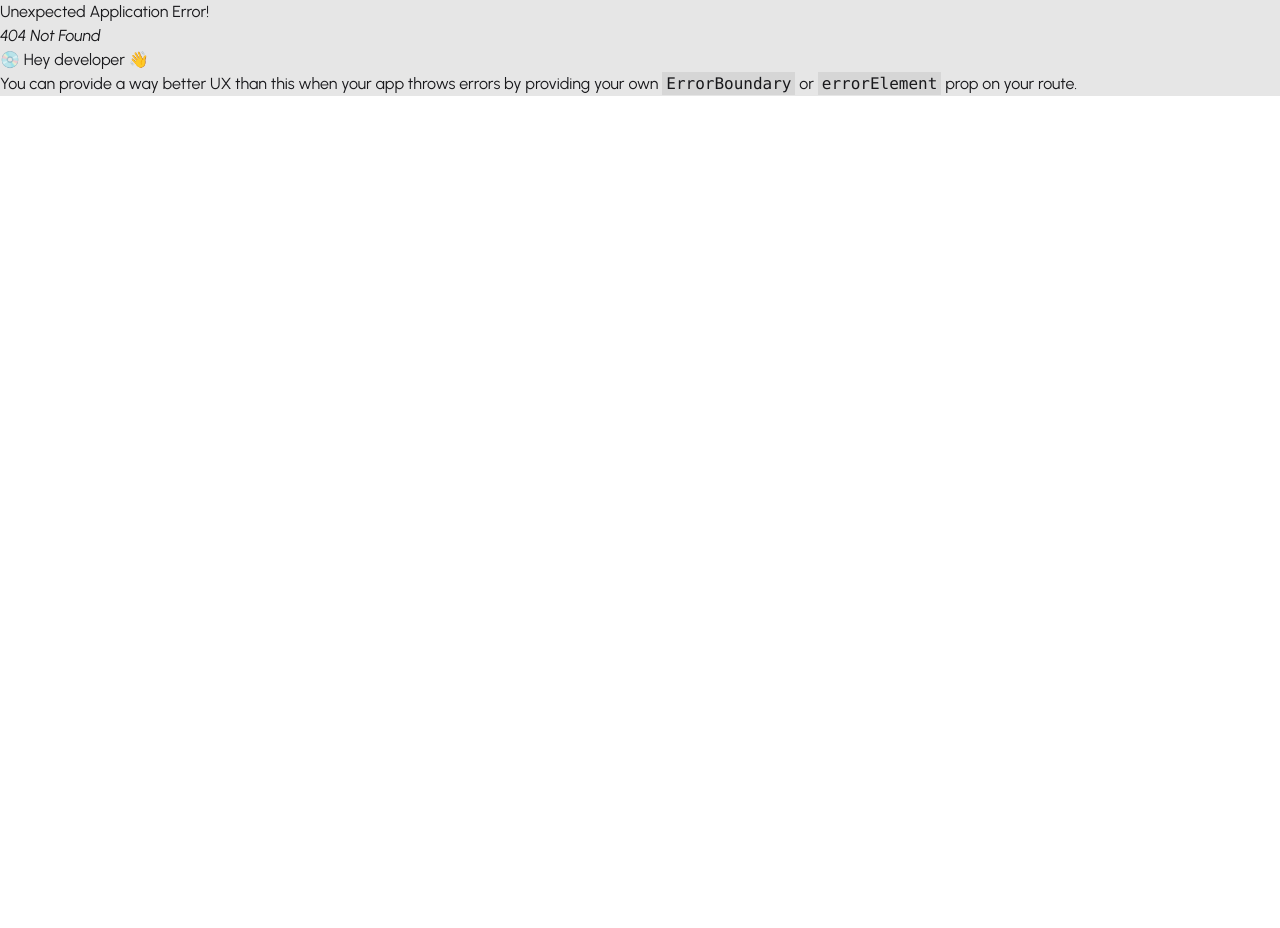
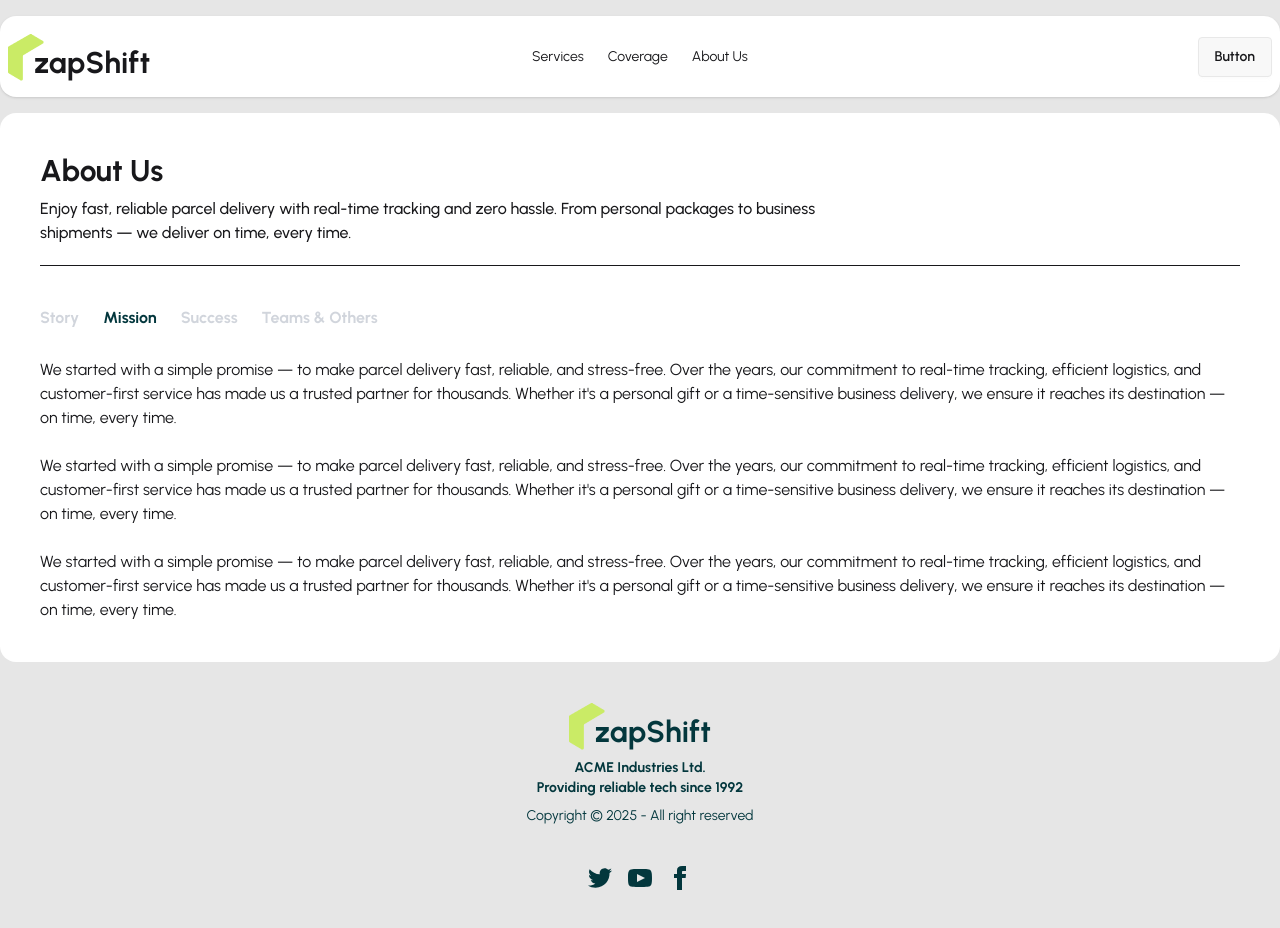
Before and after one commit to aktar86/zapshift-client, a React (Vite) app: page /about_us/mission in a window 1280 px wide. Before the commit this address had no page. Before the commit the page ends 800 px from the top, so only its background shows below. Built offline with nearby package versions, Linux system fonts and the light colour scheme.

Commit message:
about us

```diff
--- /dev/null
+++ b/src/Pages/AboutUs/AboutChild/Mission.jsx
@@ -0,0 +1,36 @@
+import React from "react";
+
+const Mission = () => {
+  return (
+    <div>
+      <p>
+        We started with a simple promise — to make parcel delivery fast,
+        reliable, and stress-free. Over the years, our commitment to real-time
+        tracking, efficient logistics, and customer-first service has made us a
+        trusted partner for thousands. Whether it's a personal gift or a
+        time-sensitive business delivery, we ensure it reaches its destination —
+        on time, every time.
+      </p>
+      <br />
+      <p>
+        We started with a simple promise — to make parcel delivery fast,
+        reliable, and stress-free. Over the years, our commitment to real-time
+        tracking, efficient logistics, and customer-first service has made us a
+        trusted partner for thousands. Whether it's a personal gift or a
+        time-sensitive business delivery, we ensure it reaches its destination —
+        on time, every time.
+      </p>
+      <br />
+      <p>
+        We started with a simple promise — to make parcel delivery fast,
+        reliable, and stress-free. Over the years, our commitment to real-time
+        tracking, efficient logistics, and customer-first service has made us a
+        trusted partner for thousands. Whether it's a personal gift or a
+        time-sensitive business delivery, we ensure it reaches its destination —
+        on time, every time.
+      </p>
+    </div>
+  );
+};
+
+export default Mission;
--- /dev/null
+++ b/src/Pages/AboutUs/AboutChild/Story.jsx
@@ -0,0 +1,27 @@
+import React from "react";
+
+const Story = () => {
+  return (
+    <div>
+      <p>
+        We started with a simple promise — to make parcel delivery fast,
+        reliable, and stress-free. Over the years, our commitment to real-time
+        tracking, efficient logistics, and customer-first service has made us a
+        trusted partner for thousands. Whether it's a personal gift or a
+        time-sensitive business delivery, we ensure it reaches its destination —
+        on time, every time.
+      </p>
+      <br />
+      <p>
+        We started with a simple promise — to make parcel delivery fast,
+        reliable, and stress-free. Over the years, our commitment to real-time
+        tracking, efficient logistics, and customer-first service has made us a
+        trusted partner for thousands. Whether it's a personal gift or a
+        time-sensitive business delivery, we ensure it reaches its destination —
+        on time, every time.
+      </p>
+    </div>
+  );
+};
+
+export default Story;
--- /dev/null
+++ b/src/Pages/AboutUs/AboutChild/Success.jsx
@@ -0,0 +1,34 @@
+import React from "react";
+
+const Success = () => {
+  return (
+    <div>
+      <p>
+        We started with a simple promise — to make parcel delivery fast,
+        reliable, and stress-free. Over the years, our commitment to real-time
+        tracking, efficient logistics, and customer-first service has made us a
+        trusted partner for thousands. Whether it's a personal gift or a
+        time-sensitive business delivery, we ensure it reaches its destination —
+        on time, every time.
+      </p>
+      <p>
+        We started with a simple promise — to make parcel delivery fast,
+        reliable, and stress-free. Over the years, our commitment to real-time
+        tracking, efficient logistics, and customer-first service has made us a
+        trusted partner for thousands. Whether it's a personal gift or a
+        time-sensitive business delivery, we ensure it reaches its destination —
+        on time, every time.
+      </p>
+      <p>
+        We started with a simple promise — to make parcel delivery fast,
+        reliable, and stress-free. Over the years, our commitment to real-time
+        tracking, efficient logistics, and customer-first service has made us a
+        trusted partner for thousands. Whether it's a personal gift or a
+        time-sensitive business delivery, we ensure it reaches its destination —
+        on time, every time.
+      </p>
+    </div>
+  );
+};
+
+export default Success;
--- /dev/null
+++ b/src/Pages/AboutUs/AboutChild/Teams_others.jsx
@@ -0,0 +1,34 @@
+import React from "react";
+
+const Teams_others = () => {
+  return (
+    <div>
+      <p>
+        We started with a simple promise — to make parcel delivery fast,
+        reliable, and stress-free. Over the years, our commitment to real-time
+        tracking, efficient logistics, and customer-first service has made us a
+        trusted partner for thousands. Whether it's a personal gift or a
+        time-sensitive business delivery, we ensure it reaches its destination —
+        on time, every time.
+      </p>
+      <p>
+        We started with a simple promise — to make parcel delivery fast,
+        reliable, and stress-free. Over the years, our commitment to real-time
+        tracking, efficient logistics, and customer-first service has made us a
+        trusted partner for thousands. Whether it's a personal gift or a
+        time-sensitive business delivery, we ensure it reaches its destination —
+        on time, every time.
+      </p>
+      <p>
+        We started with a simple promise — to make parcel delivery fast,
+        reliable, and stress-free. Over the years, our commitment to real-time
+        tracking, efficient logistics, and customer-first service has made us a
+        trusted partner for thousands. Whether it's a personal gift or a
+        time-sensitive business delivery, we ensure it reaches its destination —
+        on time, every time.
+      </p>
+    </div>
+  );
+};
+
+export default Teams_others;
--- /dev/null
+++ b/src/Pages/AboutUs/AboutUs.css
@@ -0,0 +1,4 @@
+/* nav li a.active {
+  text-decoration: underline;
+  padding: 0 10px;
+} */
--- a/src/Pages/AboutUs/AboutUs.jsx
+++ b/src/Pages/AboutUs/AboutUs.jsx
@@ -1,7 +1,89 @@
+import { Outdent } from "lucide-react";
 import React from "react";
+import { NavLink, Outlet } from "react-router";
+import "./AboutUs.css";
 
 const AboutUs = () => {
-  return <div></div>;
+  return (
+    <div className="bg-white p-10 rounded-2xl">
+      <h1 className="font-bold text-3xl mb-2">About Us</h1>
+      <p className="w-8/12 font-medium">
+        Enjoy fast, reliable parcel delivery with real-time tracking and zero
+        hassle. From personal packages to business shipments — we deliver on
+        time, every time.
+      </p>
+      <hr className="mt-5" />
+      <div>
+        {/* navbar */}
+        <div className="mt-10">
+          <nav>
+            <ul className="flex   pb-2">
+              <li>
+                <NavLink
+                  to="/about_us/story"
+                  className={({ isActive }) =>
+                    `pr-6 py-1 font-bold transition-colors ${
+                      isActive
+                        ? "text-secondary "
+                        : "text-gray-300  hover:text-primary"
+                    }`
+                  }
+                >
+                  Story
+                </NavLink>
+              </li>
+              <li>
+                <NavLink
+                  to="/about_us/mission"
+                  className={({ isActive }) =>
+                    `pr-6  py-1 font-bold transition-colors ${
+                      isActive
+                        ? "text-secondary"
+                        : "text-gray-300  hover:text-primary"
+                    }`
+                  }
+                >
+                  Mission
+                </NavLink>
+              </li>
+              <li>
+                <NavLink
+                  to="/about_us/success"
+                  className={({ isActive }) =>
+                    `pr-6 py-1 font-bold transition-colors ${
+                      isActive
+                        ? "text-secondary "
+                        : " text-gray-300 hover:text-primary"
+                    }`
+                  }
+                >
+                  Success
+                </NavLink>
+              </li>
+              <li>
+                <NavLink
+                  to="/about_us/teams_and_others"
+                  className={({ isActive }) =>
+                    `pr-6  py-1 font-bold transition-colors ${
+                      isActive
+                        ? "text-secondary"
+                        : "text-gray-300 hover:text-primary"
+                    }`
+                  }
+                >
+                  Teams & Others
+                </NavLink>
+              </li>
+            </ul>
+          </nav>
+        </div>
+
+        <div className="mt-5 ">
+          <Outlet></Outlet>
+        </div>
+      </div>
+    </div>
+  );
 };
 
 export default AboutUs;
--- a/src/Pages/Shared/NavBar/NavBar.jsx
+++ b/src/Pages/Shared/NavBar/NavBar.jsx
@@ -8,11 +8,12 @@ const NavBar = () => {
       <li>
         <NavLink>Services</NavLink>
       </li>
+
       <li>
-        <NavLink>About us</NavLink>
+        <NavLink to="/coverage">Coverage</NavLink>
       </li>
       <li>
-        <NavLink to="/coverage">Coverage</NavLink>
+        <NavLink to="/about_us">About Us</NavLink>
       </li>
     </>
   );
--- a/src/Routes/router.jsx
+++ b/src/Routes/router.jsx
@@ -2,6 +2,11 @@ import { createBrowserRouter } from "react-router";
 import Root from "../Layout/Root";
 import Home from "../Pages/Home/Home/Home";
 import Coverage from "../Pages/Coverage/Coverage";
+import AboutUs from "../Pages/AboutUs/AboutUs";
+import Story from "../Pages/AboutUs/AboutChild/Story";
+import Mission from "../Pages/AboutUs/AboutChild/Mission";
+import Success from "../Pages/AboutUs/AboutChild/Success";
+import Teams_others from "../Pages/AboutUs/AboutChild/Teams_others";
 
 const router = createBrowserRouter([
   {
@@ -17,6 +22,28 @@ const router = createBrowserRouter([
         Component: Coverage,
         loader: () => fetch("/servicesCenter.json").then((res) => res.json()),
       },
+      {
+        path: "about_us",
+        Component: AboutUs,
+        children: [
+          {
+            path: "/about_us/story",
+            Component: Story,
+          },
+          {
+            path: "/about_us/mission",
+            Component: Mission,
+          },
+          {
+            path: "/about_us/success",
+            Component: Success,
+          },
+          {
+            path: "/about_us/teams_and_others",
+            Component: Teams_others,
+          },
+        ],
+      },
     ],
   },
 ]);
```
